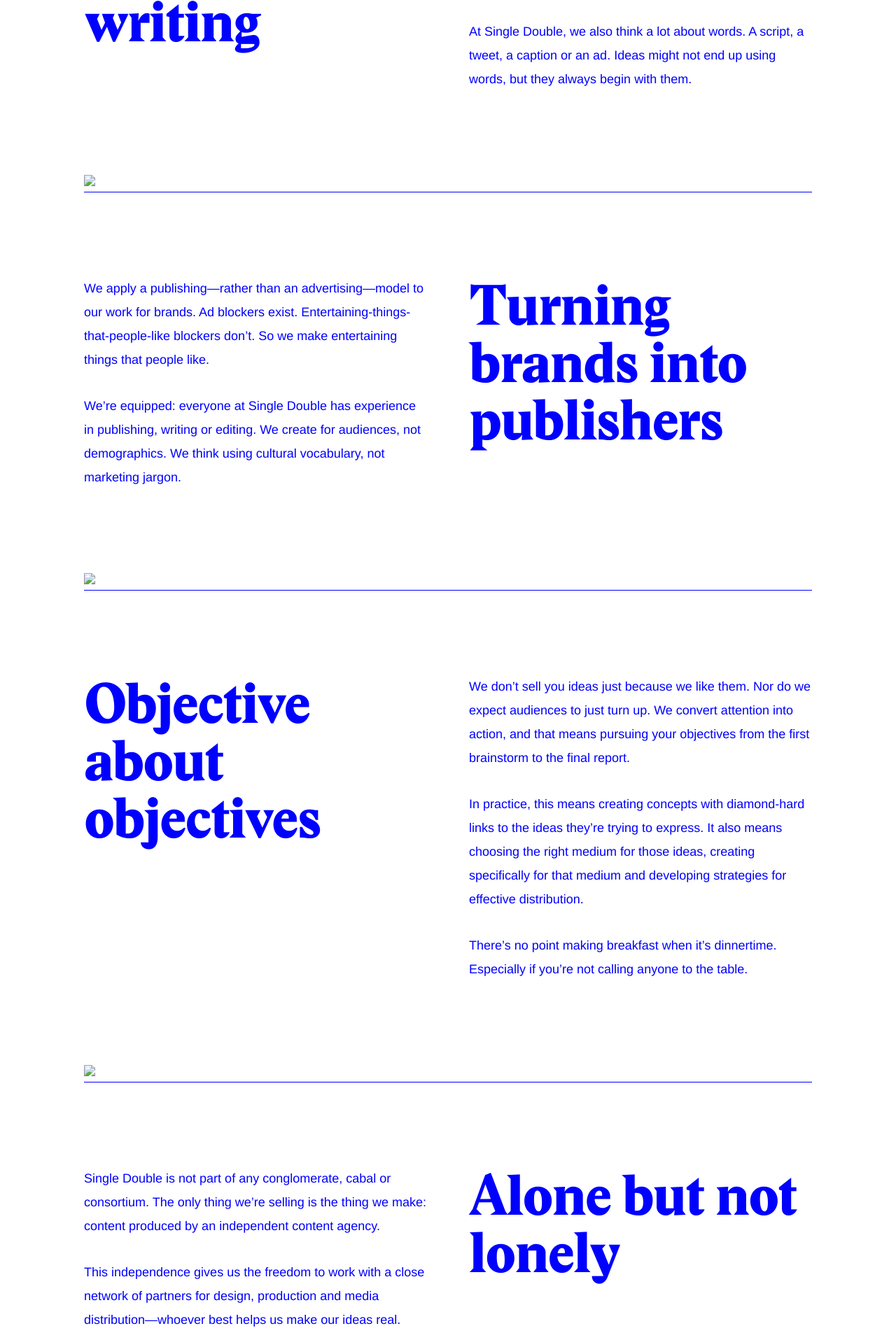
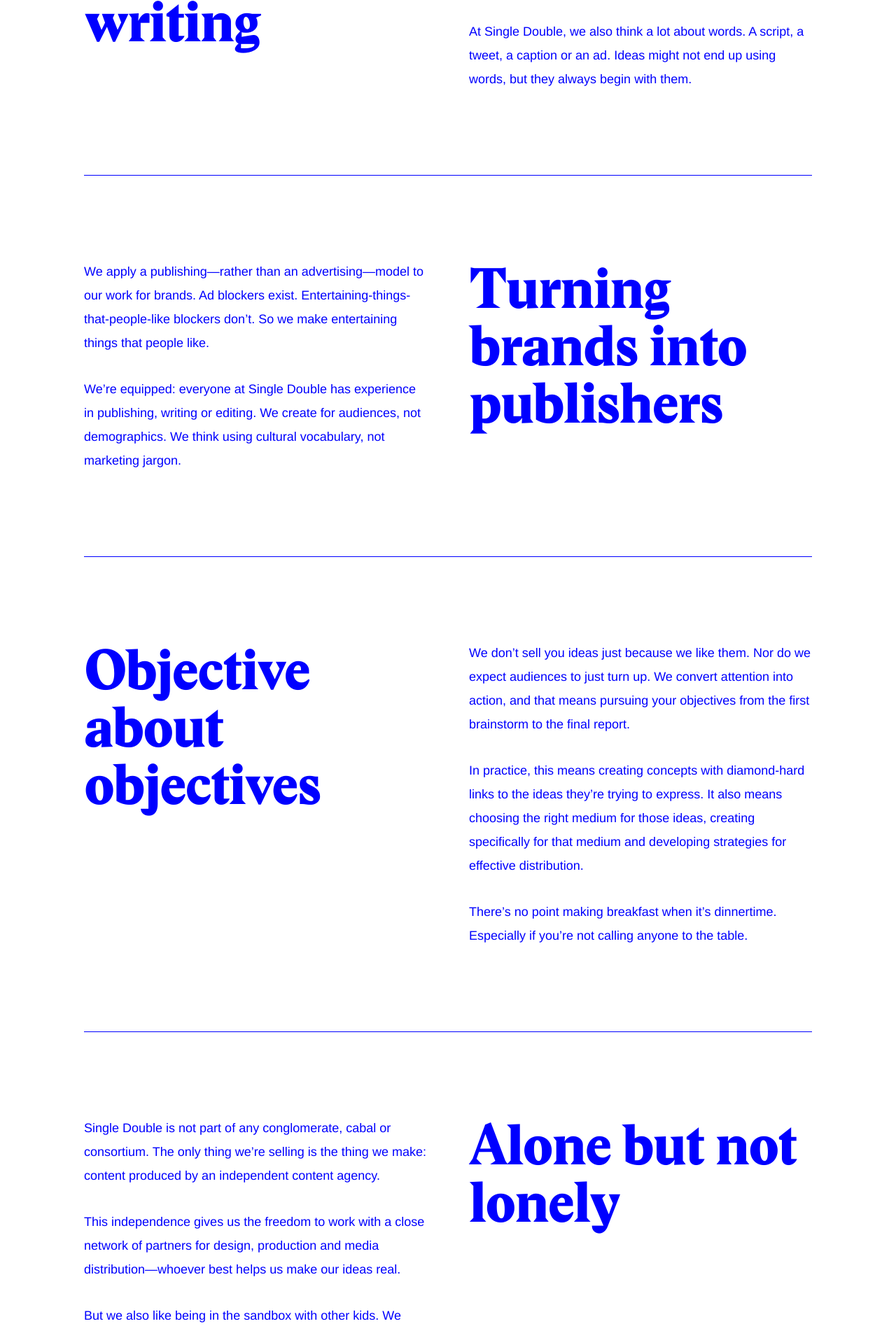
Before and after one commit to less-and-more/singledouble-siteleaf, a Jekyll site: the page built from index.markdown, in a window 1280 px wide. Shown: the part 1599-3504 px from the top of the page at 70% size. Built offline with Jekyll 4.4.1, drawn with Linux system fonts in a browser that asks for light colours; some web fonts are replaced.

Commit message:
Updated Us and 1 other file

```diff
--- a/_layouts/about.html
+++ b/_layouts/about.html
@@ -27,8 +27,6 @@
 
   {% if section.section_position == "left" %}
 
-
-
       <div class="flex-grid">
         <div class="col-half">
           <h1>{{ section.section_title}}</h1>
@@ -38,7 +36,7 @@
         </div>
       </div>
 
-      {% if section.section_image != '' %}
+      {% if section.section_image != nil %}
         <img src="{{ section.section_image }}" alt=" " title=" " {% if section.is_bw == true %}class="grayscale"{% endif %} />
       {% endif %}
 
@@ -53,7 +51,7 @@
         </div>
       </div>
 
-      {% if section.section_image != '' %}
+      {% if section.section_image != nil %}
         <img src="{{ section.section_image }}" alt=" " title=" " {% if section.is_bw == true %}class="grayscale"{% endif %} />
       {% endif %}
 
--- a/_layouts/us.html
+++ b/_layouts/us.html
@@ -21,7 +21,9 @@
             {{ person.content }}
           </div>
           <div class="col-one-quarter push-left">
-            <img src="{{ person.image }}" alt=" " title=" " {% if person.is_bw == true %}class="grayscale"{% endif %} />
+            {% if person.image != nil %}
+              <img src="{{ person.image }}" alt=" " title=" " {% if person.is_bw == true %}class="grayscale"{% endif %} />
+            {% endif %}
           </div>
         </div>
       {% endif %}
```
